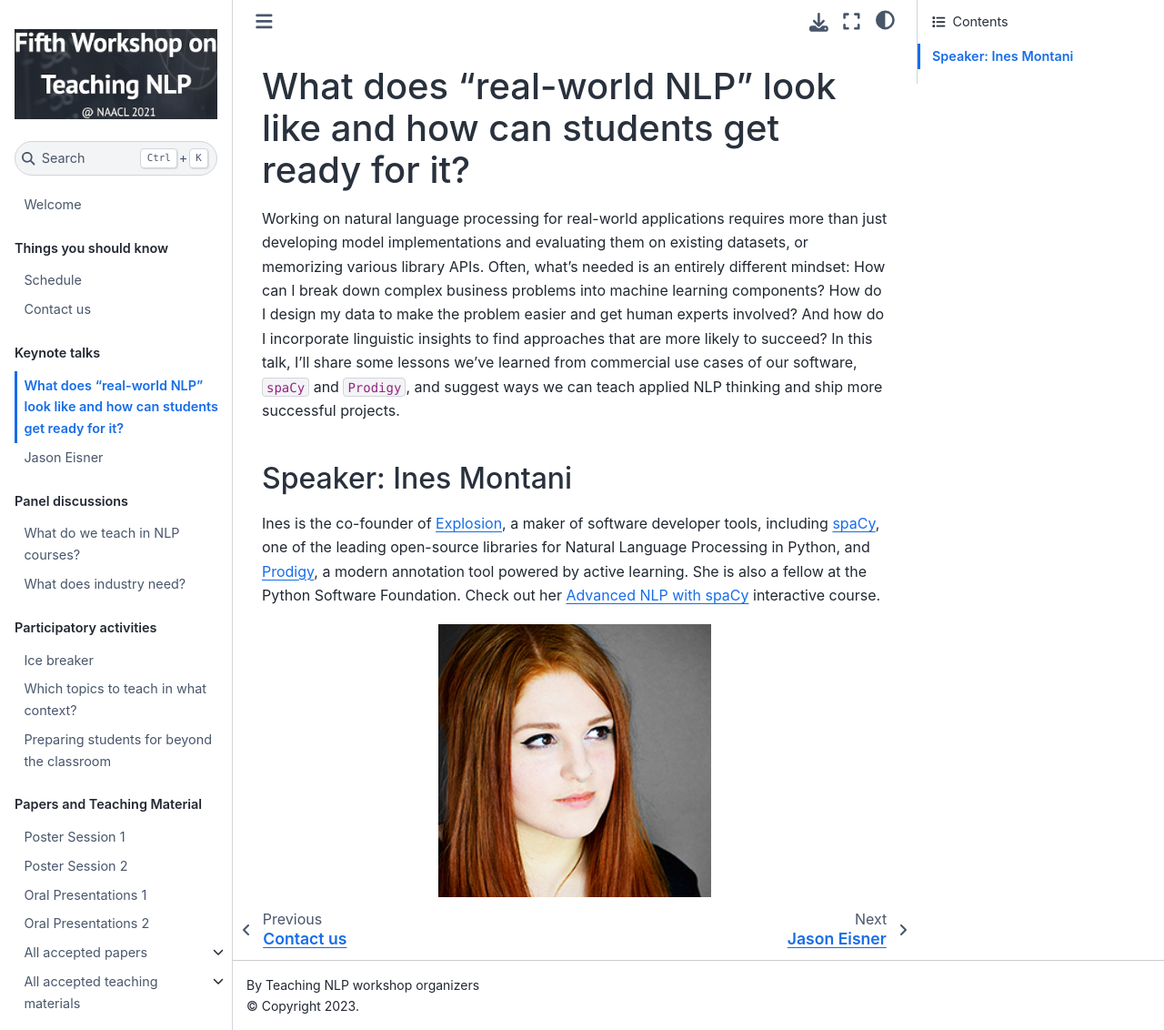
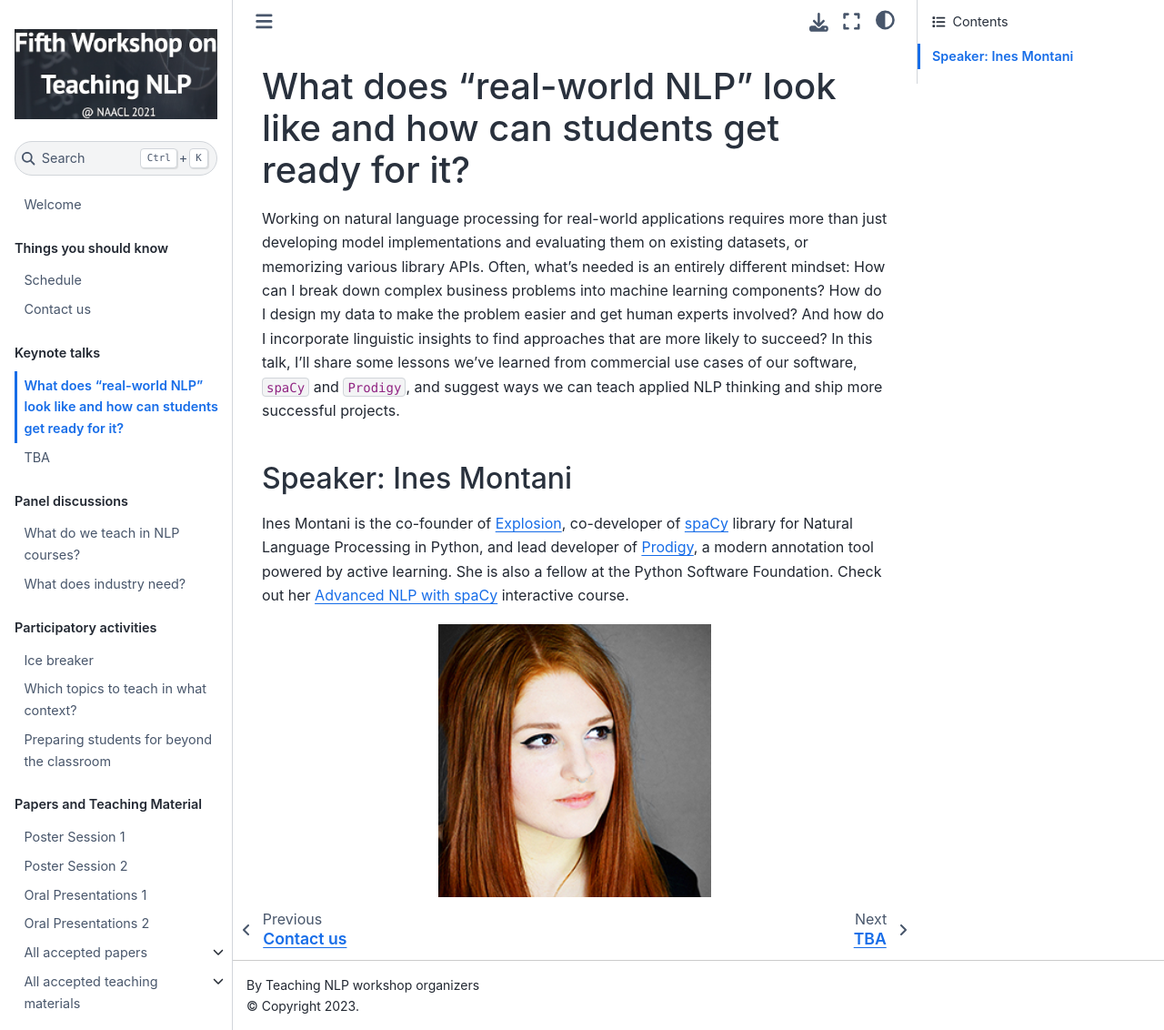
Before and after one commit to TeachingNLP/workshop-book, a Jupyter Book: the page built from keynotes/ines_montani.md, in a window 1280 px wide and 1132 px high. Shown: the whole window at 91% size. Built offline with Jupyter Book 1.0.4 settings and Sphinx 7.4.7 and the Sphinx Book theme 1.1.4, drawn with Linux system fonts in a browser that asks for light colours.

Commit message:
updating

````diff
--- a/keynotes/ines_montani.md
+++ b/keynotes/ines_montani.md
@@ -4,7 +4,7 @@ Working on natural language processing for real-world applications requires more
 
 ## Speaker: Ines Montani
 
-Ines is the co-founder of [Explosion](https://explosion.ai/about), a maker of software developer tools, including [spaCy](https://spacy.io/), one of the leading open-source libraries for Natural Language Processing in Python, and [Prodigy](https://prodi.gy/), a modern annotation tool powered by active learning. She is also a fellow at the Python Software Foundation. Check out her [Advanced NLP with spaCy](https://course.spacy.io/en/) interactive course.
+Ines Montani is the co-founder of [Explosion](https://explosion.ai/about), co-developer of [spaCy](https://spacy.io/) library for Natural Language Processing in Python, and lead developer of [Prodigy](https://prodi.gy/), a modern annotation tool powered by active learning. She is also a fellow at the Python Software Foundation. Check out her [Advanced NLP with spaCy](https://course.spacy.io/en/) interactive course.
 
 
 ```{image} ../img/ines.jpg
--- a/keynotes/jason_eisner.md
+++ b/keynotes/jason_eisner.md
@@ -1,4 +1,7 @@
-# Jason Eisner
+# TBA
+
+
+## Speaker: Jason Eisner
 
 Jason is a computer science professor at Johns Hopkins University, and his research focuses on novel NLP methods. He is also the Director of Research at Semantic Machines.
 
````
